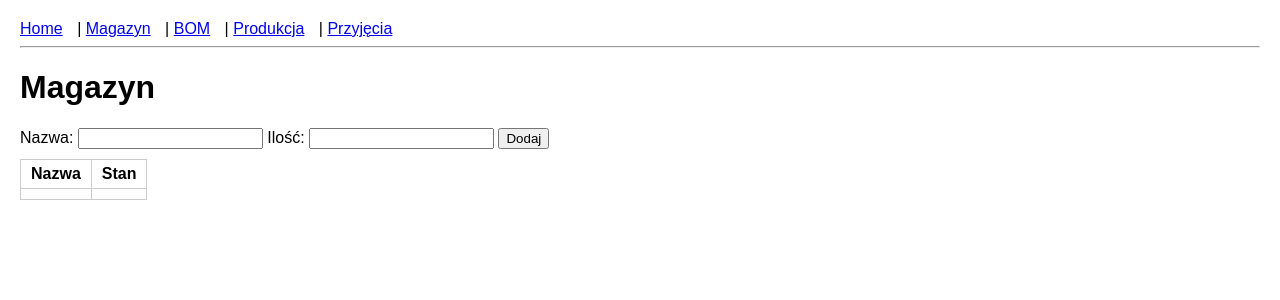
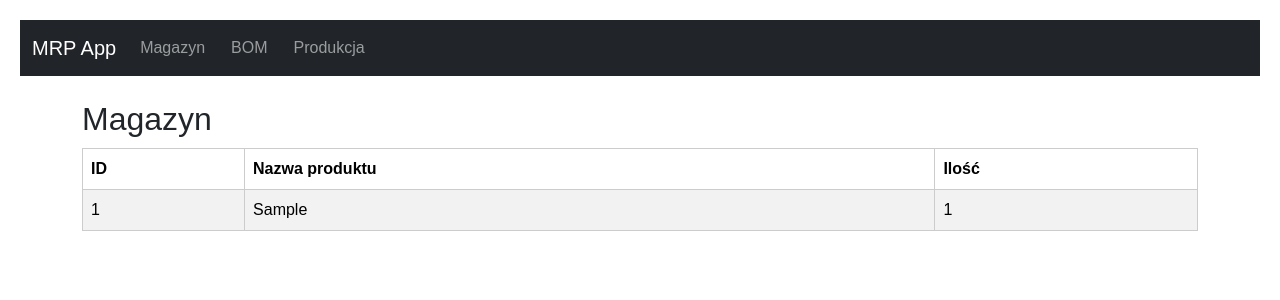
Before and after one commit to autootom-gif/mrp-app, a Flask app: template templates/magazyn.html in a window 1280 px wide. Shown: the top 300 px of the page. Run offline with Flask 3, Linux system fonts and the light colour scheme; the template is opened without the code that fills it: values that come from a table or form of the project are taken from there, others are empty; tables that the repository leaves empty hold one stand-in row (values such as "Sample post"); lists and menus that the app fills with data are empty.

Commit message:
Update magazyn.html

```diff
--- a/templates/magazyn.html
+++ b/templates/magazyn.html
@@ -1,15 +1,22 @@
-{% extends "base.html" %}
+{% extends "layout.html" %}
 {% block content %}
-<h1>Magazyn</h1>
-<form method="POST" action="/dodaj_produkt">
-    Nazwa: <input type="text" name="nazwa">
-    Ilość: <input type="number" name="ilosc">
-    <button type="submit">Dodaj</button>
-</form>
-<table border="1">
-    <tr><th>Nazwa</th><th>Stan</th></tr>
-    {% for p in produkty %}
-    <tr><td>{{p.nazwa}}</td><td>{{p.stan}}</td></tr>
-    {% endfor %}
+<h2>Magazyn</h2>
+<table class="table table-striped" id="magazynTable">
+    <thead>
+        <tr>
+            <th>ID</th>
+            <th>Nazwa produktu</th>
+            <th>Ilość</th>
+        </tr>
+    </thead>
+    <tbody>
+        {% for p in produkty %}
+        <tr>
+            <td>{{ p.id }}</td>
+            <td>{{ p.nazwa_produktu }}</td>
+            <td>{{ p.ilosc }}</td>
+        </tr>
+        {% endfor %}
+    </tbody>
 </table>
 {% endblock %}
```
